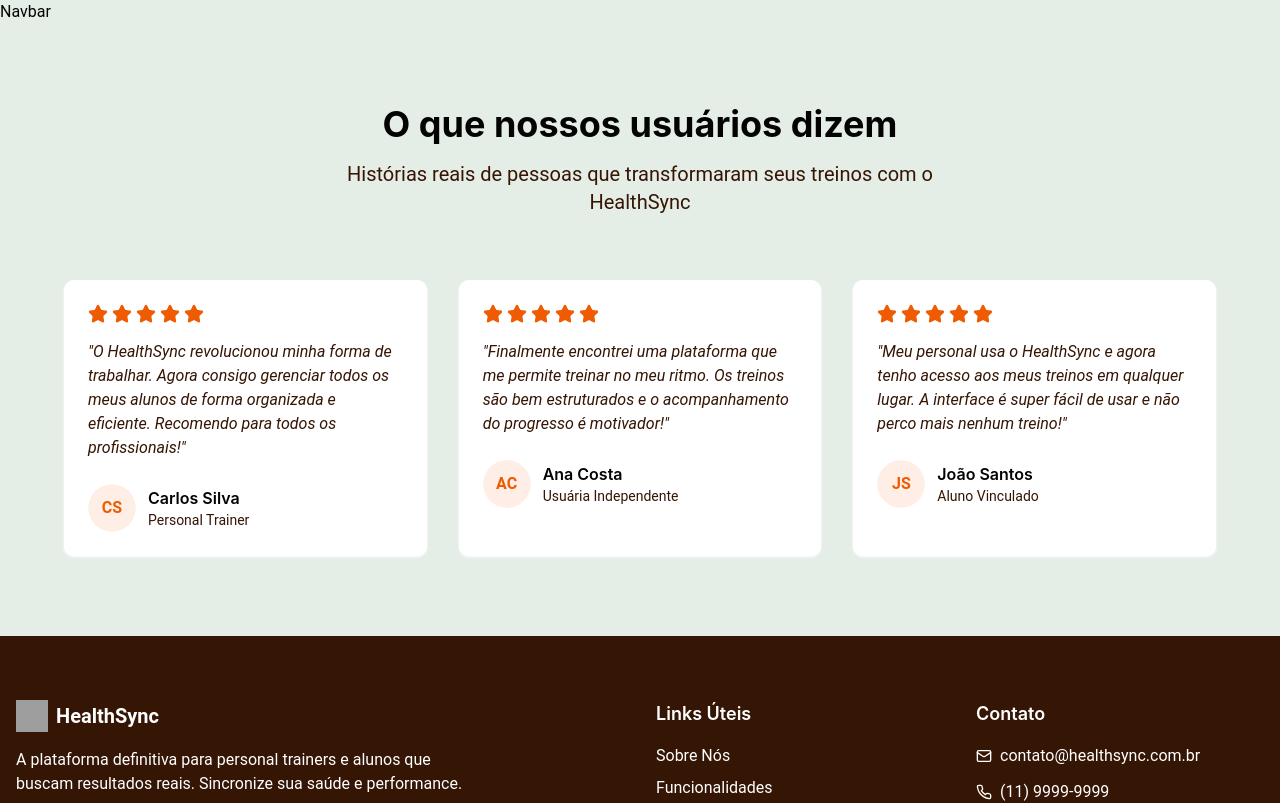
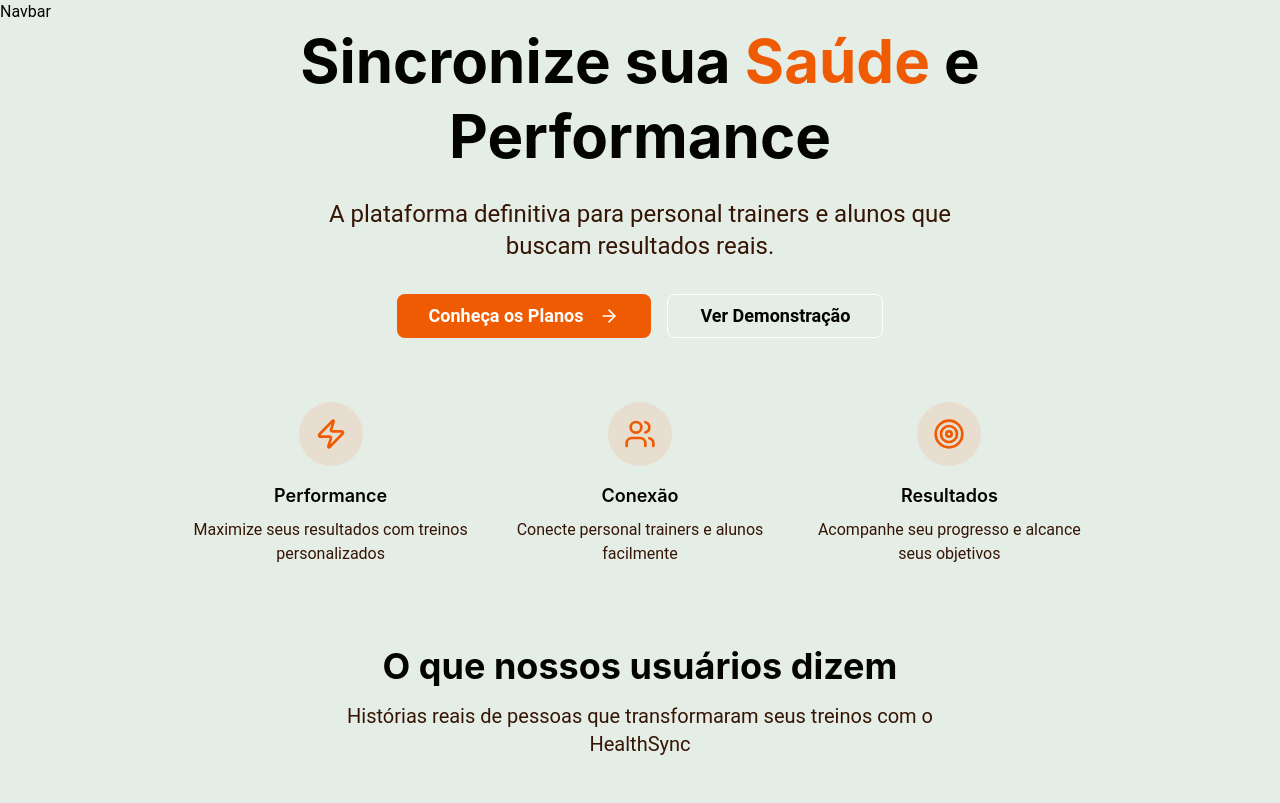
Before and after one commit to Grupo-02-Turma-Java-82/HealthSync_Page, a React (Vite) app: page / in a window 1280 px wide. Shown: the top 803 px of the page. Built offline with nearby package versions, Linux system fonts and the light colour scheme; grey boxes are pictures that could not be loaded.

Commit message:
Implementação da Hero

```diff
--- /dev/null
+++ b/src/components/Hero.tsx
@@ -0,0 +1,64 @@
+export function Hero() {
+  return (
+  <div className="container mx-auto px-4">
+  <div className="text-center max-w-4xl mx-auto fade-in">
+    <h1 className="text-5xl md:text-6xl font-heading font-bold text-foreground mb-6 leading-tight">
+      Sincronize sua
+      <span className="text-primary"> Saúde </span>
+      e Performance
+    </h1>
+    <p className="text-xl md:text-2xl text-muted-foreground mb-8 max-w-2xl mx-auto">
+      A plataforma definitiva para personal trainers e alunos que buscam resultados reais.
+    </p>
+    <div className="flex flex-col sm:flex-row gap-4 justify-center mb-12">
+      <a href="/#planos">
+        <button className="inline-flex items-center justify-center gap-2 whitespace-nowrap ring-offset-background transition-colors focus-visible:outline-none focus-visible:ring-2 focus-visible:ring-ring focus-visible:ring-offset-2 disabled:pointer-events-none disabled:opacity-50 [&amp;_svg]:pointer-events-none [&amp;_svg]:size-4 [&amp;_svg]:shrink-0 bg-primary text-primary-foreground hover:bg-primary/90 h-11 rounded-md hero-gradient shadow-hero hover-lift font-heading font-semibold text-lg px-8">
+          Conheça os Planos
+          <svg xmlns="http://www.w3.org/2000/svg" width="24" height="24" viewBox="0 0 24 24" fill="none" stroke="currentColor" stroke-width="2" stroke-linecap="round" stroke-linejoin="round" className="lucide lucide-arrow-right ml-2 w-5 h-5">
+            <path d="M5 12h14"></path>
+            <path d="m12 5 7 7-7 7"></path>
+          </svg>
+        </button>
+      </a>
+      <button className="inline-flex items-center justify-center gap-2 whitespace-nowrap ring-offset-background transition-colors focus-visible:outline-none focus-visible:ring-2 focus-visible:ring-ring focus-visible:ring-offset-2 disabled:pointer-events-none disabled:opacity-50 [&amp;_svg]:pointer-events-none [&amp;_svg]:size-4 [&amp;_svg]:shrink-0 border border-input bg-background hover:bg-accent hover:text-accent-foreground h-11 rounded-md font-heading font-semibold text-lg px-8 hover-lift">
+        Ver Demonstração
+      </button>
+    </div>
+    <div className="grid md:grid-cols-3 gap-8 mt-16">
+      <div className="text-center">
+        <div className="w-16 h-16 mx-auto mb-4 bg-primary/10 rounded-full flex items-center justify-center">
+          <svg xmlns="http://www.w3.org/2000/svg" width="24" height="24" viewBox="0 0 24 24" fill="none" stroke="currentColor" stroke-width="2" stroke-linecap="round" stroke-linejoin="round" className="lucide lucide-zap w-8 h-8 text-primary">
+            <path d="M4 14a1 1 0 0 1-.78-1.63l9.9-10.2a.5.5 0 0 1 .86.46l-1.92 6.02A1 1 0 0 0 13 10h7a1 1 0 0 1 .78 1.63l-9.9 10.2a.5.5 0 0 1-.86-.46l1.92-6.02A1 1 0 0 0 11 14z"></path>
+          </svg>
+        </div>
+        <h3 className="font-heading font-semibold text-lg mb-2">Performance</h3>
+        <p className="text-muted-foreground">Maximize seus resultados com treinos personalizados</p>
+      </div>
+      <div className="text-center">
+        <div className="w-16 h-16 mx-auto mb-4 bg-primary/10 rounded-full flex items-center justify-center">
+          <svg xmlns="http://www.w3.org/2000/svg" width="24" height="24" viewBox="0 0 24 24" fill="none" stroke="currentColor" stroke-width="2" stroke-linecap="round" stroke-linejoin="round" className="lucide lucide-users w-8 h-8 text-primary">
+            <path d="M16 21v-2a4 4 0 0 0-4-4H6a4 4 0 0 0-4 4v2"></path>
+            <circle cx="9" cy="7" r="4"></circle>
+            <path d="M22 21v-2a4 4 0 0 0-3-3.87"></path>
+            <path d="M16 3.13a4 4 0 0 1 0 7.75"></path>
+          </svg>
+        </div>
+        <h3 className="font-heading font-semibold text-lg mb-2">Conexão</h3>
+        <p className="text-muted-foreground">Conecte personal trainers e alunos facilmente</p>
+      </div>
+      <div className="text-center">
+        <div className="w-16 h-16 mx-auto mb-4 bg-primary/10 rounded-full flex items-center justify-center">
+          <svg xmlns="http://www.w3.org/2000/svg" width="24" height="24" viewBox="0 0 24 24" fill="none" stroke="currentColor" stroke-width="2" stroke-linecap="round" stroke-linejoin="round" className="lucide lucide-target w-8 h-8 text-primary">
+            <circle cx="12" cy="12" r="10"></circle>
+            <circle cx="12" cy="12" r="6"></circle>
+            <circle cx="12" cy="12" r="2"></circle>
+          </svg>
+        </div>
+        <h3 className="font-heading font-semibold text-lg mb-2">Resultados</h3>
+        <p className="text-muted-foreground">Acompanhe seu progresso e alcance seus objetivos</p>
+      </div>
+    </div>
+  </div>
+</div>
+  );
+}
--- a/src/pages/Home.tsx
+++ b/src/pages/Home.tsx
@@ -1,9 +1,12 @@
 import { Feedbacks } from "@/components/Feedbacks";
+import { Hero } from "@/components/Hero";
 
 export function Home() {
   return (
     <div>
+      <Hero/>
       <Feedbacks/>
+
     </div>
   )
 }
```
